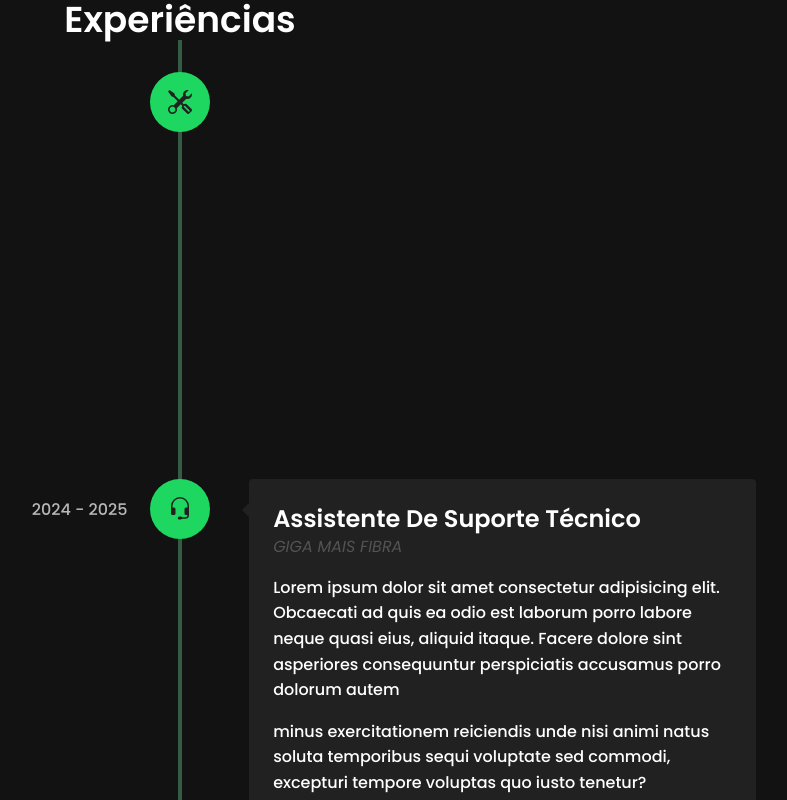
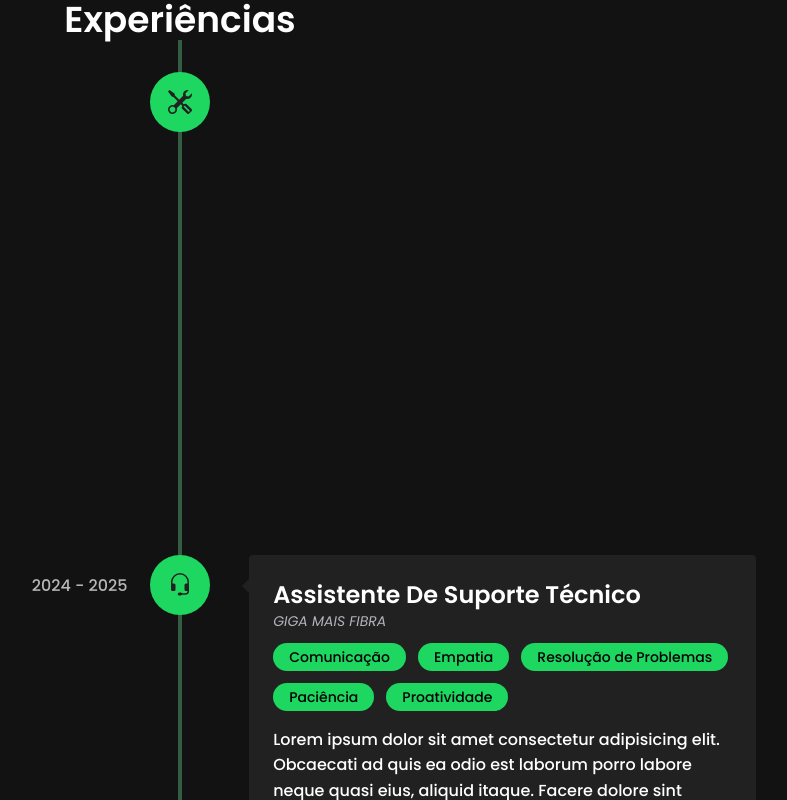
Before and after one commit to adrieeltorres1/adrielPortfolio, a React (Vite) app: page / in a window 1280 px wide. Shown: the top 800 px of the page, without its empty margins (460-1247 px from the left). Built offline with nearby package versions, Linux system fonts and the light colour scheme.

Commit message:
Ajustando cards

```diff
--- a/src/App.jsx
+++ b/src/App.jsx
@@ -27,7 +27,24 @@ const App = () => {
           icon={<BsTools className="text-[#212121]" />}
         >
           <h3 className="vertical-timeline-element-title text-2xl font-semibold">Analista De Suporte N1</h3>
-          <h4 className="vertical-timeline-element-subtitle italic text-[#535353]">GIGA MAIS FIBRA</h4>
+          <h4 className="vertical-timeline-element-subtitle italic text-[#b3b3bb] text-sm">GIGA MAIS FIBRA</h4>
+           <div class="flex flex-wrap gap-3 mt-3 font-medium text-black">
+            <div class="bg-verde-spotify rounded-full px-4 py-1 flex justify-center items-center text-sm">
+              Comunicação
+            </div>
+            <div class="bg-verde-spotify rounded-full px-4 py-1 flex justify-center items-center text-sm">
+              Pensamento Crítico
+            </div>
+            <div class="bg-verde-spotify rounded-full px-4 py-1 flex justify-center items-center text-sm">
+              Resolução de Problemas
+            </div>
+            <div class="bg-verde-spotify rounded-full px-4 py-1 flex justify-center items-center text-sm">
+              Paciência
+            </div>
+            <div class="bg-verde-spotify rounded-full px-4 py-1 flex justify-center items-center text-sm">
+              Proatividade
+            </div>
+          </div>
           <p>
             Lorem ipsum dolor sit amet consectetur adipisicing elit. Obcaecati ad quis ea odio est laborum porro labore neque quasi eius, aliquid itaque. Facere dolore sint asperiores consequuntur perspiciatis accusamus porro dolorum autem
           </p>
@@ -35,7 +52,7 @@ const App = () => {
             minus exercitationem reiciendis unde nisi animi natus soluta temporibus sequi voluptate sed commodi, excepturi tempore voluptas quo iusto tenetur?
           </p>
         </VerticalTimelineElement>
-          <VerticalTimelineElement
+        <VerticalTimelineElement
           className="vertical-timeline-element--work"
           contentStyle={{
             background: '#212121',
@@ -53,7 +70,24 @@ const App = () => {
           icon={<BsHeadset className="text-[#212121]" />}
         >
           <h3 className="vertical-timeline-element-title text-white text-2xl font-semibold">Assistente De Suporte Técnico</h3>
-          <h4 className="vertical-timeline-element-subtitle italic text-[#535353]">GIGA MAIS FIBRA</h4>
+          <h4 className="vertical-timeline-element-subtitle italic text-[#b3b3bb] text-sm">GIGA MAIS FIBRA</h4>
+           <div class="flex flex-wrap gap-3 mt-3 font-medium text-black">
+            <div class="bg-verde-spotify rounded-full px-4 py-1 flex justify-center items-center text-sm">
+              Comunicação
+            </div>
+            <div class="bg-verde-spotify rounded-full px-4 py-1 flex justify-center items-center text-sm">
+              Empatia
+            </div>
+            <div class="bg-verde-spotify rounded-full px-4 py-1 flex justify-center items-center text-sm">
+              Resolução de Problemas
+            </div>
+            <div class="bg-verde-spotify rounded-full px-4 py-1 flex justify-center items-center text-sm">
+              Paciência
+            </div>
+            <div class="bg-verde-spotify rounded-full px-4 py-1 flex justify-center items-center text-sm">
+              Proatividade
+            </div>
+          </div>
           <p>
             Lorem ipsum dolor sit amet consectetur adipisicing elit. Obcaecati ad quis ea odio est laborum porro labore neque quasi eius, aliquid itaque. Facere dolore sint asperiores consequuntur perspiciatis accusamus porro dolorum autem
           </p>
@@ -61,7 +95,7 @@ const App = () => {
             minus exercitationem reiciendis unde nisi animi natus soluta temporibus sequi voluptate sed commodi, excepturi tempore voluptas quo iusto tenetur?
           </p>
         </VerticalTimelineElement>
-          <VerticalTimelineElement
+        <VerticalTimelineElement
           className="vertical-timeline-element--work"
           contentStyle={{
             background: '#212121',
@@ -79,7 +113,24 @@ const App = () => {
           icon={<BsHeadset className="text-[#212121]" />}
         >
           <h3 className="vertical-timeline-element-title text-white text-2xl font-semibold">Call Center</h3>
-          <h4 className="vertical-timeline-element-subtitle italic text-[#535353]">NOTREDAME INTERMÉTICA HAPVIDA</h4>
+          <h4 className="vertical-timeline-element-subtitle italic text-[#b3b3bb] text-sm">NOTREDAME INTERMÉTICA HAPVIDA</h4>
+          <div class="flex flex-wrap gap-3 mt-3 font-medium text-black">
+            <div class="bg-verde-spotify rounded-full px-4 py-1 flex justify-center items-center text-sm">
+              Comunicação
+            </div>
+            <div class="bg-verde-spotify rounded-full px-4 py-1 flex justify-center items-center text-sm">
+              Empatia
+            </div>
+            <div class="bg-verde-spotify rounded-full px-4 py-1 flex justify-center items-center text-sm">
+              Paciência
+            </div>
+            <div class="bg-verde-spotify rounded-full px-4 py-1 flex justify-center items-center text-sm">
+              Trabalho em equipe
+            </div>
+             <div class="bg-verde-spotify rounded-full px-4 py-1 flex justify-center items-center text-sm">
+              Adaptabilidade
+            </div>
+          </div>
           <p>
             Lorem ipsum dolor sit amet consectetur adipisicing elit. Obcaecati ad quis ea odio est laborum porro labore neque quasi eius, aliquid itaque. Facere dolore sint asperiores consequuntur perspiciatis accusamus porro dolorum autem
           </p>
```
